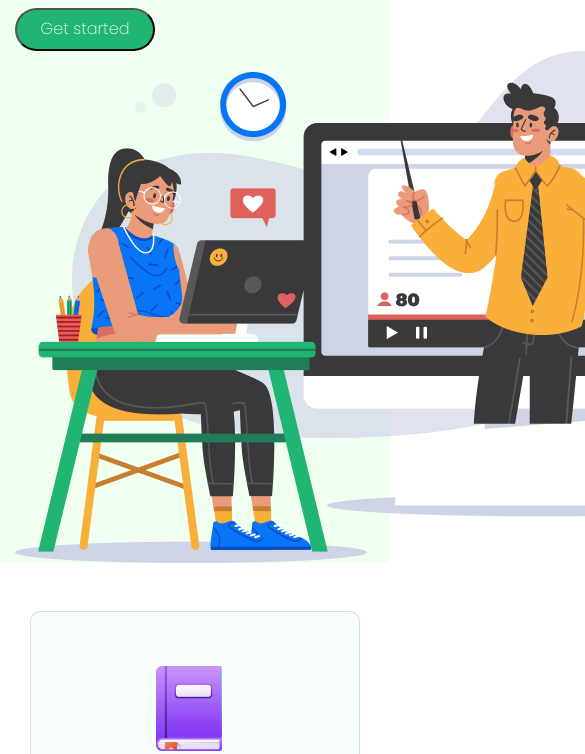
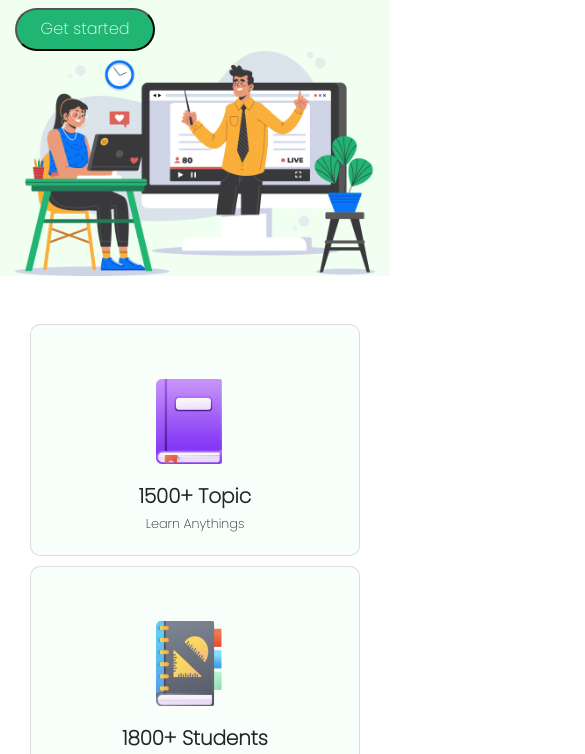
Before and after one commit to Sumita5/Project-2, a plain HTML site: page index.html in a window 390 px wide. Shown: the part 327-1081 px from the top of the page, 585 px wide, since content can reach past the window. Drawn offline with nearby package versions, Linux system fonts and the light colour scheme.

Commit message:
Next add

```diff
--- a/style.css
+++ b/style.css
@@ -13,7 +13,7 @@ body{
 
 .first-part{
     background: #F0FFF0;
-    width: 100%;
+    width: auto;
     height: auto;
 }
 .nav-item{
@@ -61,7 +61,7 @@ header h1{
     margin-bottom: 3px!important;
 }
 
-.second-partcard-body{
+.second-part .card-body{
     text-align: center;
 
 }
@@ -145,8 +145,8 @@ footer{
     .nav-item{
         text-align: center!important;
     }
-    .first-part .backdrop{
-        margin: auto;
+    .first-part .backdrop img{
+        width: 100%;
     }
 
     .second-part .card{
@@ -156,12 +156,10 @@ footer{
     .second-part .card:hover{
         transform: translateY(0px);
         margin: 30px 0;
-
     }
 
     .third-part .card{
-        margin: 10px auto;
-
+        margin: 10px 0;
     }
     .about-us{
         text-align: center;
@@ -175,8 +173,8 @@ footer{
         text-align: center!important;
     }
 
-    .first-part .backdrop{
-        margin: auto;
+    .first-part .backdrop img{
+        width: 100%;
     }
     .second-part .card{
         align-items: center;
@@ -188,13 +186,12 @@ footer{
     }
 
     .third-part .card{
-        margin: 10px auto;
+        margin: 10px 0;
+    }
 
-    }
 
     .about-us{
         text-align: center;
     }
 
-
 }
```
Also changed, not shown: Illustration.png (added).
